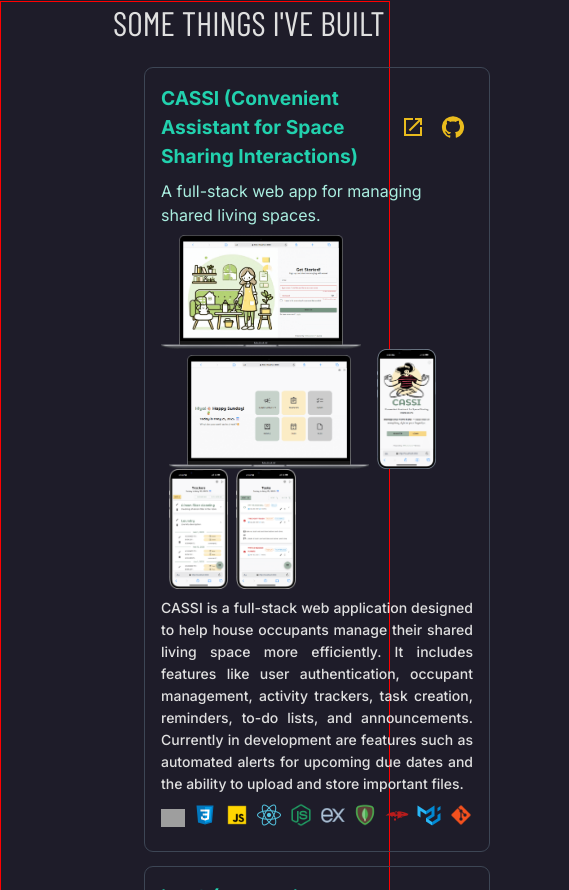
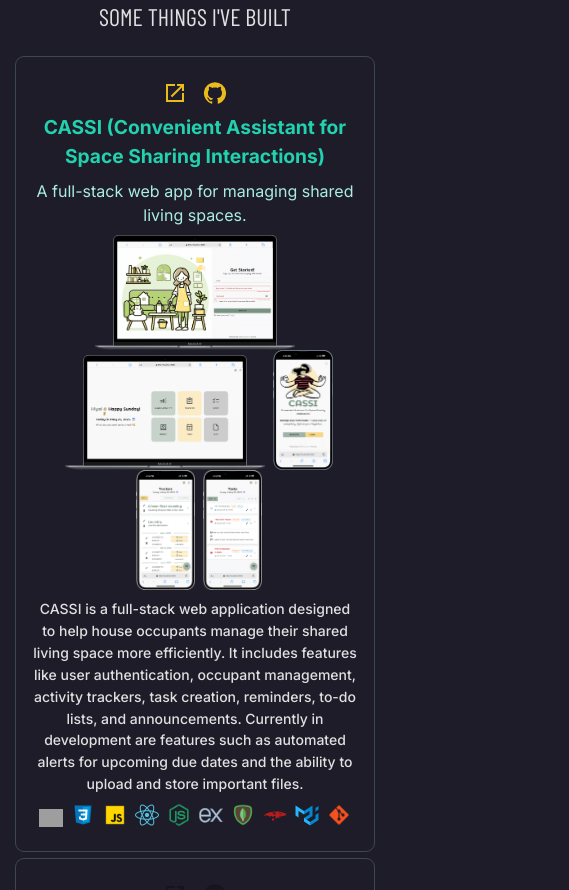
Before and after one commit to aramind/robin-mon-miranda-dev-portfolio, a React (Create React App) app: page / in a window 390 px wide. Shown: the part 754-1644 px from the top of the page, 569 px wide, since content can reach past the window. Built offline with nearby package versions, Linux system fonts and the light colour scheme; grey boxes are pictures that could not be loaded; a web font is replaced by a local one.

Commit message:
feat: making the projects section mobile responsive

```diff
--- a/src/components/SectionTitle.jsx
+++ b/src/components/SectionTitle.jsx
@@ -1,11 +1,14 @@
 import { Typography } from "@mui/material";
 import React from "react";
+import useIsInMobile from "../hooks/useIsInMobile";
 
 const SectionTitle = ({ title }) => {
+  const isInMobile = useIsInMobile();
   return (
     <Typography
-      variant="h4"
+      variant={isInMobile ? "h5" : "h4"}
       sx={{ fontFamily: (theme) => theme.typography.condensed }}
+      textAlign={{ xs: "center", md: "left" }}
     >
       {title.toUpperCase()}
     </Typography>
--- a/src/layout/Main.jsx
+++ b/src/layout/Main.jsx
@@ -21,7 +21,7 @@ const Main = () => {
       //   sx={{ backgroundColor: (theme) => theme.palette.black.main }}
     >
       <Landing ref={landingRef} />
-      <Stack className="outlined" direction="row">
+      <Stack direction="row">
         <Box
           flex={1}
           sx={{
@@ -36,12 +36,12 @@ const Main = () => {
         >
           <SideHero isVisible={isVisible} />
         </Box>
-        <Box flex={2}>
+        <Stack flex={2} width={1}>
           <Project />
-          <Box height="150vh" id="experiences" className="outlined">
+          <Box height="150vh" id="experiences" className="outlined2">
             experiences
           </Box>
-        </Box>
+        </Stack>
       </Stack>
       <Box height="150vh" id="about" className="outlined">
         about me
--- a/src/sections/projects/Project.jsx
+++ b/src/sections/projects/Project.jsx
@@ -1,19 +1,21 @@
 import { Box, Stack } from "@mui/material";
 import ProjectMain from "./ProjectMain";
+import useIsInMobile from "../../hooks/useIsInMobile";
 
 const Project = () => {
+  const isInMobile = useIsInMobile();
   return (
     <Stack
       id="projects"
       component="section"
-      px={10}
+      px={{ xs: 2, md: 10 }}
       justifyContent="flex-start"
       direction="row"
       minHeight="100vh"
       spacing={4}
     >
-      <Box flex={1} />
-      <Box flex={2}>
+      {!isInMobile && <Box flex={1} />}
+      <Box flex={isInMobile ? 1 : 2}>
         <ProjectMain />
       </Box>
     </Stack>
--- a/src/sections/projects/ProjectCard.jsx
+++ b/src/sections/projects/ProjectCard.jsx
@@ -45,8 +45,17 @@ const ProjectCard = ({
         },
       }}
     >
-      <Stack direction="row" justifyContent="space-between" alignItems="center">
-        <Typography color="primary" fontSize="1.2rem" fontWeight="bold">
+      <Stack
+        direction={{ xs: "column-reverse", md: "row" }}
+        justifyContent="space-between"
+        alignItems="center"
+      >
+        <Typography
+          color="primary"
+          fontSize="1.2rem"
+          fontWeight="bold"
+          textAlign={{ xs: "center", md: "left" }}
+        >
           {title}
         </Typography>
         <Stack direction="row">
@@ -67,18 +76,38 @@ const ProjectCard = ({
         </Stack>
       </Stack>
 
-      <Typography color="primary.light">{description}</Typography>
-      <Stack direction="row" spacing={1} flexWrap="wrap" width={1}>
+      <Typography
+        color="primary.light"
+        textAlign={{ xs: "center", md: "left" }}
+      >
+        {description}
+      </Typography>
+      <Stack
+        direction="row"
+        spacing={1}
+        flexWrap="wrap"
+        width={1}
+        justifyContent={{ xs: "center", md: "flex-start" }}
+      >
         {images?.map((img, index) => (
           <Fragment key={index}>
             <ProjectImage src={img} />
           </Fragment>
         ))}
       </Stack>
-      <Typography variant="subtitle2" textAlign="justify">
+      <Typography
+        variant="subtitle2"
+        textAlign={{ xs: "center", md: "justify" }}
+      >
         {details}
       </Typography>
-      <Stack direction="row" height="2rem" spacing={1}>
+      <Stack
+        direction="row"
+        height="2rem"
+        spacing={1}
+        justifyContent={{ xs: "center", md: "flex-start" }}
+        flexWrap="wrap"
+      >
         {stack?.map((s, index) => (
           <IconImage techName={s} key={index} />
         ))}
--- a/src/sections/projects/ProjectImage.jsx
+++ b/src/sections/projects/ProjectImage.jsx
@@ -4,6 +4,9 @@ import React from "react";
 const ProjectImage = ({ src, maxHeight = "120px", maxWidth = "200px" }) => {
   return (
     <Box
+      display="flex"
+      alignItems="center"
+      gap={1}
       component="img"
       src={src}
       maxHeight={maxHeight}
--- a/src/sections/projects/ProjectMain.jsx
+++ b/src/sections/projects/ProjectMain.jsx
@@ -9,9 +9,10 @@ const ProjectMain = () => {
     <Box width={1} height={1}>
       <SectionTitle title="Some things I've built" />
       <br />
-      <Stack spacing={2} ml={4}>
+      <Stack spacing={{ xs: 1, md: 2 }} ml={{ xs: 0, md: 4 }}>
         {projects?.map((p, index) => (
           <ProjectCard
+            key={index}
             title={p.title}
             description={p.description}
             details={p.details}
```
